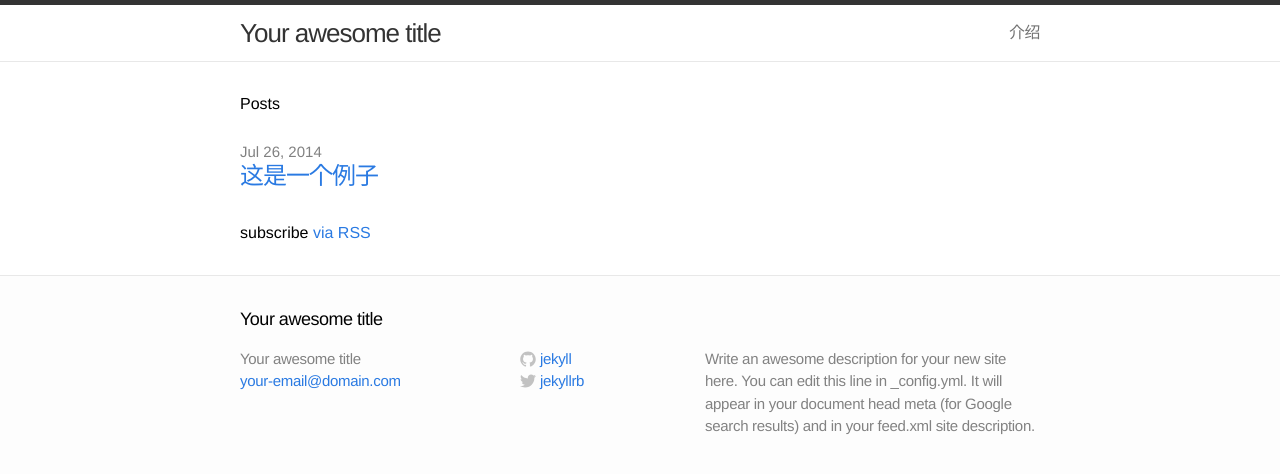
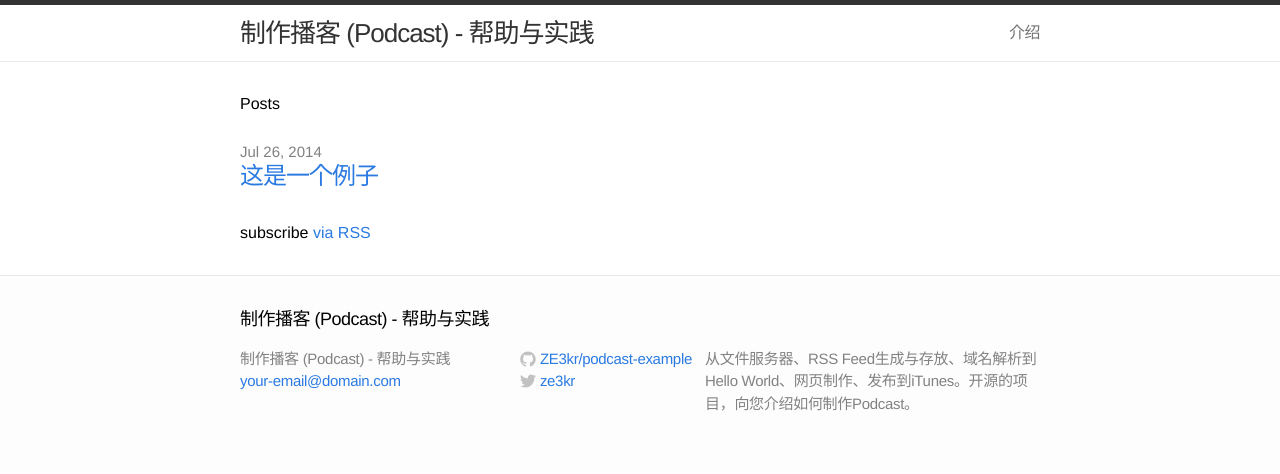
Before and after one commit to ZE3kr/podcast-example, a Jekyll site: the page built from index.html, in a window 1280 px wide. Shown: the top 474 px of the page. Built offline with Jekyll 4.4.1, drawn with Linux system fonts in a browser that asks for light colours.

Commit message:
Update _config.yml

```diff
--- a/_config.yml
+++ b/_config.yml
@@ -1,15 +1,15 @@
 # Site settings
-title: Your awesome title
+title: 制作播客 (Podcast) - 帮助与实践
 email: your-email@domain.com
 author: Your name
 language: zh-cn
 defaultFileType: audio/mpeg
 explicit: no
-description: "Write an awesome description for your new site here. You can edit this line in _config.yml. It will appear in your document head meta (for Google search results) and in your feed.xml site description."
+description: "从文件服务器、RSS Feed生成与存放、域名解析到Hello World、网页制作、发布到iTunes。开源的项目，向您介绍如何制作Podcast。"
 baseurl: "/podcast-example"
 url: "http://git.ze3kr.com"
-twitter_username: jekyllrb
-github_username:  jekyll
+twitter_username: ze3kr
+github_username:  ZE3kr/podcast-example
 
 # Build settings
 markdown: kramdown
```
